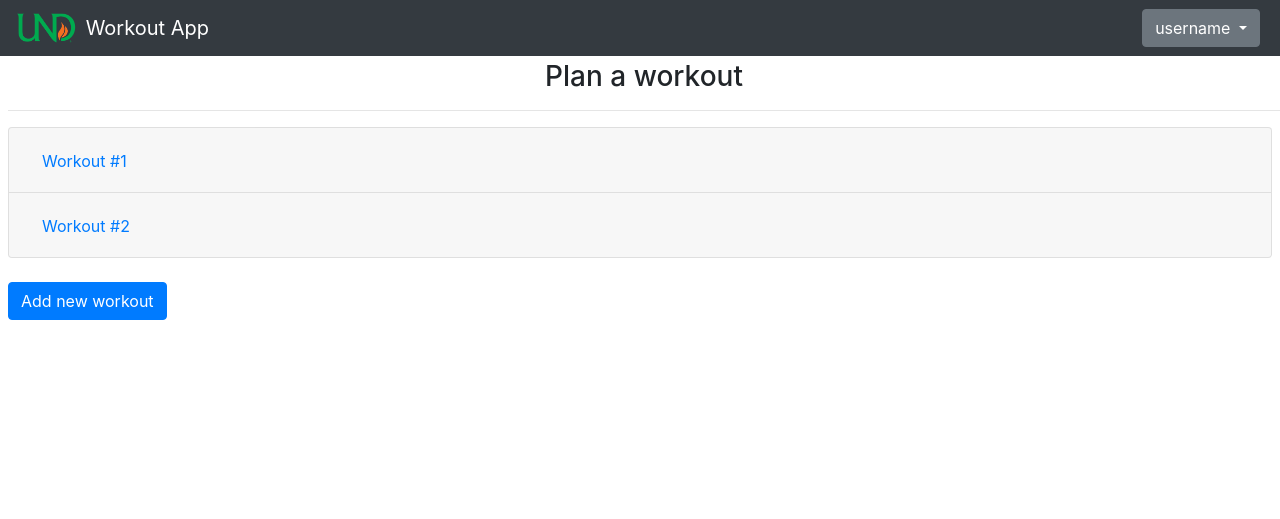
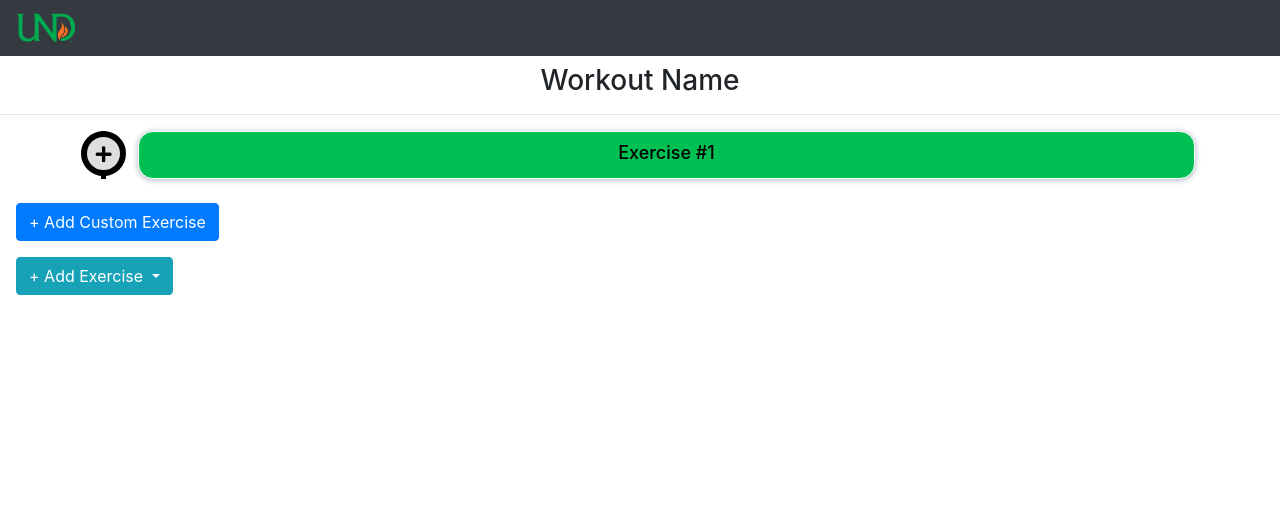
Before and after one commit to ty-barbot/SeniorProject, a Django app: page /plan/ in a window 1280 px wide. Shown: the top 519 px of the page. Run offline with Django 3.2, Linux system fonts and the light colour scheme; some libraries are stand-ins or nearby versions.

Commit message:
changes for planning workout page

```diff
--- a/undworkoutapp/main_app/static/css/main.css
+++ b/undworkoutapp/main_app/static/css/main.css
@@ -40,3 +40,76 @@ a.nav-icon {
   .col-11 {width: 91.66%;}
   .col-12 {width: 100%;}
 }
+
+/******************* Accordion Demo - 3 *****************/
+#accordion{
+    padding-left: 53px;
+    position: relative;
+    z-index: 1;
+}
+
+#accordion .panel-collapse{
+    padding-bottom: 5px;
+}
+
+#accordion:before{
+    content: "";
+    width: 5px;
+    height: 100%;
+    background: black;
+    position: absolute;
+    top: 0;
+    left: 16px;
+    z-index: -1;
+}
+#accordion .panel-title a{
+    display: block;
+    padding: 10px 0 15px 0;
+    background: #00bf53;
+    font-size: 18px;
+    font-weight: 500;
+    color: black;
+    position: relative;
+    transition: all 0.5s ease 0s;
+    box-shadow: 0 1px 5px 1px rgba(43, 59, 93, .3);
+    text-decoration: none;
+    border: solid 1px white;
+    border-radius: 15px;
+}
+#accordion .panel-title a:before{
+    content: "\f068";
+    font-family: "Font Awesome 5 Free";
+    font-weight: 900;
+    width: 45px;
+    height: 45px;
+    line-height: 35px;
+    border-radius: 50%;
+    background: #888888;
+    text-align: center;
+    font-size: 18px;
+    color: black;
+    border: 6px solid black;
+    position: absolute;
+    top: -1px;
+    left: -58px;
+}
+#accordion .panel-title a.collapsed:before{
+    content: "\f067";
+    background: #dedede;
+}
+#accordion .panel-body{
+    padding: 15px 15px;
+    background: #eee;
+    border: none;
+    border-radius: 2px;
+    box-shadow: 0 2px 8px rgba(0, 0, 0, 0.5) inset, 0 1px 2px rgba(255, 255, 255, 0.9);
+    font-size: 14px;
+    color: black;
+    line-height: 25px;
+    border-radius: 5px;
+}
+
+#workout-list-dropdown {
+    overflow: auto;
+    height: 150px;
+}
--- a/undworkoutapp/main_app/static/js/plan.js
+++ b/undworkoutapp/main_app/static/js/plan.js
@@ -1,15 +1,24 @@
 jQuery(document).ready(function () {
     var $template = $(".template");
-    var hash = 2;
+    var hash = 1;
     jQuery(".btn-add-panel").on("click", function () {
         var $newPanel = $template.clone();
-        $newPanel.find(".collapse").removeClass("in");
-        $newPanel.find(".toggle").attr("data-target", "#collapse" + (++hash))
-            .text("Workout #" + hash);
-        $newPanel.find(".collapse").attr("id", "collapse" + hash).attr("aria-labelledby", "heading" + hash);
-        $newPanel.find(".card-header").attr("id", "heading" + hash);
-        jQuery("#accordionExample").append($newPanel.fadeIn());
+        $newPanel.find(".panel-heading").attr("id", "#plan-heading-" + (++hash));
+        $newPanel.find(".panel-collapse").attr("id", "plan-collapse-" + hash).attr("aria-labelledby", "plan-heading-" + hash);
+        $newPanel.find(".plan-heading-link").attr("href", "#plan-collapse-" + hash).attr("aria-controls", "plan-collapse-" + hash).text("Exercise #" + hash);
+        $newPanel.find(".panel-set-info").attr("id", "#plan-collapse-" + hash);
+        $newPanel.find(".btn-add-set").attr("id", "plan-collapse-" + hash);
+        $newPanel.find(".panel-set-info").empty();
+        jQuery("#accordion").append($newPanel.fadeIn());
     });
+    var $setForm = $(".set-form");
+    jQuery("body").on("click", ".btn-add-set", function (e) {
+        var idClicked = e.target.id;
+        var $newsetForm = $setForm.clone();
+        jQuery("#"+idClicked + " .panel-set-info").append($newsetForm.fadeIn());
+    });
+
+
     jQuery('.spinner-border').hide();
     console.log("here");
 });
--- a/undworkoutapp/main_app/templates/main_app/plan.html
+++ b/undworkoutapp/main_app/templates/main_app/plan.html
@@ -3,45 +3,75 @@
 {% block title %}Plan{% endblock %}
 
 {% block content %}
-    <h3 class="text-center">Plan a workout</h3><hr>
+    <h3 class="text-center pt-1">Workout Name</h3>
+    <hr>
     <div class="text-center">
         <div class="spinner-border text-success m-5" role="status">
             <span class="sr-only">Loading...</span>
         </div>
     </div>
-    <div class="bs-example pr-2">
-        <div class="accordion" id="accordionExample">
-            <div class="card template">
-                <div class="card-header" id="headingOne">
-                    <h2 class="mb-0">
-                        <button type="button" class="btn btn-link toggle" data-toggle="collapse"
-                                data-target="#collapseOne">Workout #1
-                        </button>
-                    </h2>
+    <div class="container mt-10">
+        <div class="panel-group" id="accordion" role="tablist" aria-multiselectable="true">
+
+            <div class="panel panel-default template">
+                <div class="panel-heading" role="tab" id="plan-heading-1"> <!--here-->
+                    <h4 class="panel-title">
+                        <a class="plan-heading-link collapsed text-center" role="button" data-toggle="collapse"
+                           data-parent="#accordion" href="#plan-collapse-1" aria-expanded="false"
+                           aria-controls="plan-collapse-1"><!--here 2-->
+                            Exercise #1
+                        </a>
+                    </h4>
                 </div>
-                <div id="collapseOne" class="collapse" aria-labelledby="headingOne">
-                    <div class="card-body">
-                        <p>Workout Info</p>
+                <div id="plan-collapse-1" class="panel-collapse collapse" role="tabpanel"
+                     aria-labelledby="plan-heading-1"><!--here 2-->
+                    <div class="panel-body">
+                        <div id="#plan-collapse-1" class="panel-set-info">
+{#                            <p class="text-center">workout info</p>#}
+                            <div class="set-form form-row">
+                                <div class="form-group col-4">
+                                    <input type="number" placeholder="Weight" class="form-control">
+                                </div>
+                                <div class="form-group col-4 text-center">
+                                    <i class="fas fa-times fa-2x mt-1"></i>
+                                </div>
+                                <div class="form-group col-4">
+                                    <input type="number" placeholder="Reps" class="form-control">
+                                </div>
+                            </div>
+                        </div>
+                        <button id="plan-collapse-1" class="btn btn-secondary btn-block btn-add-set">+ Add Set</button>
                     </div>
                 </div>
             </div>
-            <div class="card">
-                <div class="card-header" id="headingTwo">
-                    <h2 class="mb-0">
-                        <button type="button" class="btn btn-link toggle" data-toggle="collapse"
-                                data-target="#collapseTwo">Workout #2
-                        </button>
-                    </h2>
-                </div>
-                <div id="collapseTwo" class="collapse" aria-labelledby="headingTwo">
-                    <div class="card-body">
-                        <p>Workout Info</p>
-                    </div>
-                </div>
-            </div>
-        </div><br>
-        <button class="btn btn-primary btn-add-panel">Add new workout</button>
+
+        </div>
     </div>
+    <button class="btn btn-primary btn-add-panel mt-3 ml-3">+ Add Custom Exercise</button>
+    <div class="dropdown">
+        <button class="btn btn-info dropdown-toggle mt-3 ml-3" type="button" id="dropdownMenuButton"
+                data-toggle="dropdown" aria-haspopup="true" aria-expanded="false">
+            + Add Exercise
+        </button>
+        <div id="workout-list-dropdown" class="dropdown-menu" aria-labelledby="dropdownMenuButton">
+            <h6 class="dropdown-header">Arm</h6>
+            <a class="dropdown-item" href="#">Machine</a>
+            <a class="dropdown-item" href="#">Machine</a>
+            <div class="dropdown-divider"></div>
+            <h6 class="dropdown-header">Leg</h6>
+            <a class="dropdown-item" href="#">Machine</a>
+            <a class="dropdown-item" href="#">Machine</a>
+            <div class="dropdown-divider"></div>
+            <h6 class="dropdown-header">Chest</h6>
+            <a class="dropdown-item" href="#">Machine</a>
+            <a class="dropdown-item" href="#">Machine</a>
+            <div class="dropdown-divider"></div>
+            <h6 class="dropdown-header">Ab</h6>
+            <a class="dropdown-item" href="#">Machine</a>
+            <a class="dropdown-item" href="#">Machine</a>
+        </div>
+    </div>
+
 {% endblock %}
 {#<script type="text/javascript" src="js/main.js"></script>#}
 <script type="text/javascript" src="{% static "js/plan.js" %}"></script>
--- a/undworkoutapp/templates/base.html
+++ b/undworkoutapp/templates/base.html
@@ -7,6 +7,8 @@
     {#    <link rel="stylesheet" href="{% static 'css/bootstrap.min.css' %}">#}
     <link rel="stylesheet" href="https://stackpath.bootstrapcdn.com/bootstrap/4.5.2/css/bootstrap.min.css"
           integrity="sha384-JcKb8q3iqJ61gNV9KGb8thSsNjpSL0n8PARn9HuZOnIxN0hoP+VmmDGMN5t9UJ0Z" crossorigin="anonymous">
+<link rel="stylesheet" href="https://use.fontawesome.com/releases/v5.2.0/css/all.css" integrity="sha384-hWVjflwFxL6sNzntih27bfxkr27PmbbK/iSvJ+a4+0owXq79v+lsFkW54bOGbiDQ" crossorigin="anonymous">
+
     <link rel="stylesheet" href="{% static 'fa/css/all.min.css' %}">
     <link rel="stylesheet" href="{% static 'css/main.css' %}">
 
@@ -32,20 +34,25 @@
                 <img src="{% static 'img/small-logo.png' %}" width="60" height="30"
                      class="d-inline-block align-top mr-1" alt="">
                 <!-- when window size is less than 488 remove text -->
-                Workout App
+
             </a>
-            <div class="dropdown pr-1">
+            {% if user.is_authenticated %}
+                <div class="dropdown">
                     <button class="btn btn-secondary dropdown-toggle" type="button" id="dropdownMenuButton"
                             data-toggle="dropdown"
                             aria-haspopup="true" aria-expanded="false">
-                    username
+                        {{ user.username|default:'Guest' }}
                     </button>
-                <div class="dropdown-menu dropdown-menu-right" aria-labelledby="dropdownMenuButton">
-                    <a class="dropdown-item" href="#">Login<i class="fas fa-sign-in-alt float-right mt-1"></i></i></a>
+                    <div class="dropdown-menu dropdown-menu-lg dropdown-menu-right" aria-labelledby="dropdownMenuButton">
+                        <a class="dropdown-item" href="{% url 'main_app:logout' %}">Logout<i
+                                class="fas fa-sign-out-alt float-right mt-1"></i></a>
+                        <a class="dropdown-item" href="{% url 'main_app:password_change' %}">Reset password</a>
+{#                        <a class="dropdown-item" href="{% url 'main_app:login' %}">Login<i#}
+{#                                class="fas fa-sign-in-alt float-right mt-1"></i></a>#}
                         <a class="dropdown-item" href="#">Settings <i class="fas fa-cog float-right mt-1"></i></a>
-                    <a class="dropdown-item" href="#">Logout<i class="fas fa-sign-out-alt float-right mt-1"></i></a>
                     </div>
                 </div>
+            {% endif %}
         </nav>
     {% endblock %}
 </div>
@@ -56,7 +63,7 @@
     {% endblock %}
 </div>
 
-<div id="content" class="ml-2" style="margin-top: 60px; margin-bottom: 100px">
+<div id="content" class="" style="margin-top: 60px; margin-bottom: 100px">
     {% block content %}
 
     {% endblock %}
```
Lines whose indentation alone changed are shown as unchanged.
